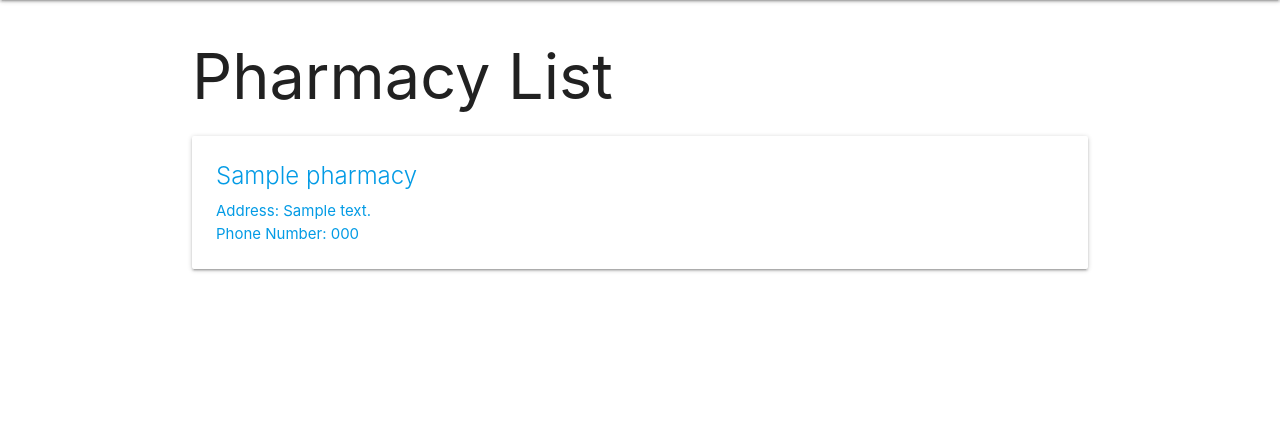
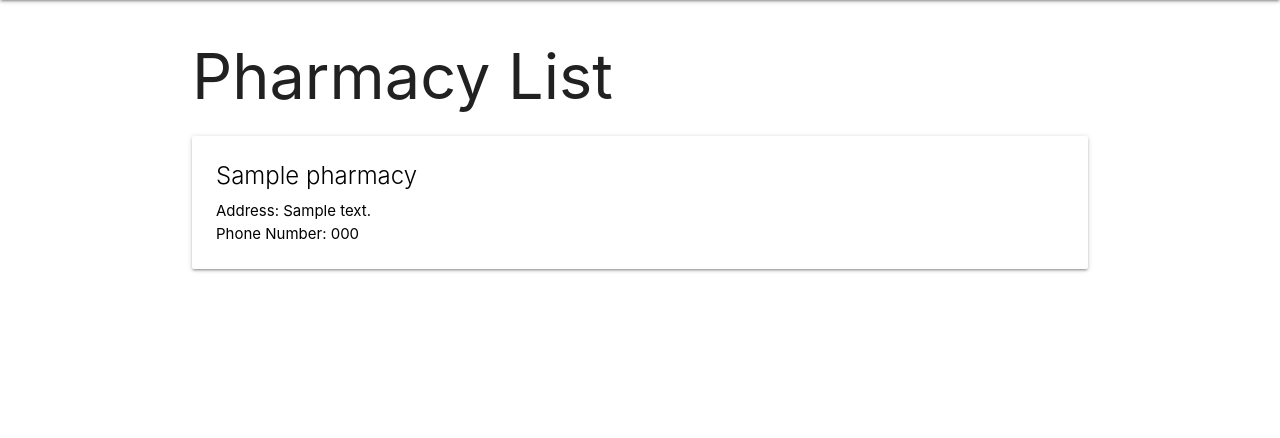
Before and after one commit to rothmana123/pillpal-Andrew, a Django app: page /pharmacies/ in a window 1280 px wide. Shown: the part 64-502 px from the top of the page. Run offline with Django 4.2, Linux system fonts and the light colour scheme; a user stored in the database is signed in; tables that the repository leaves empty hold one stand-in row (values such as "Sample post").

Commit message:
Sixteenth commit, Co-Authored by ST, AR

```diff
--- a/pillpal/main_app/templates/main_app/pharmacy_list.html
+++ b/pillpal/main_app/templates/main_app/pharmacy_list.html
@@ -5,8 +5,8 @@
 
 {% for pharmacy in pharmacy_list %}
   <a href="{% url 'pharmacies_detail' pharmacy.id %}">
-    <div class="card">
-        <div class="card-content">
+    <div class="card hoverable">
+        <div class="card-content black-text">
             <span class="card-title">{{ pharmacy.name }}</span>
             <p>Address: {{ pharmacy.address }}</p>
             <p>Phone  Number: {{ pharmacy.phoneNumber }}</p>
```
Also changed, not shown: pillpal/main_app/migrations/0004_alter_medication_frequency.py (added), pillpal/main_app/migrations/0008_merge_20230606_1831.py (added), pillpal/main_app/migrations/0009_merge_20230606_1928.py (added).
